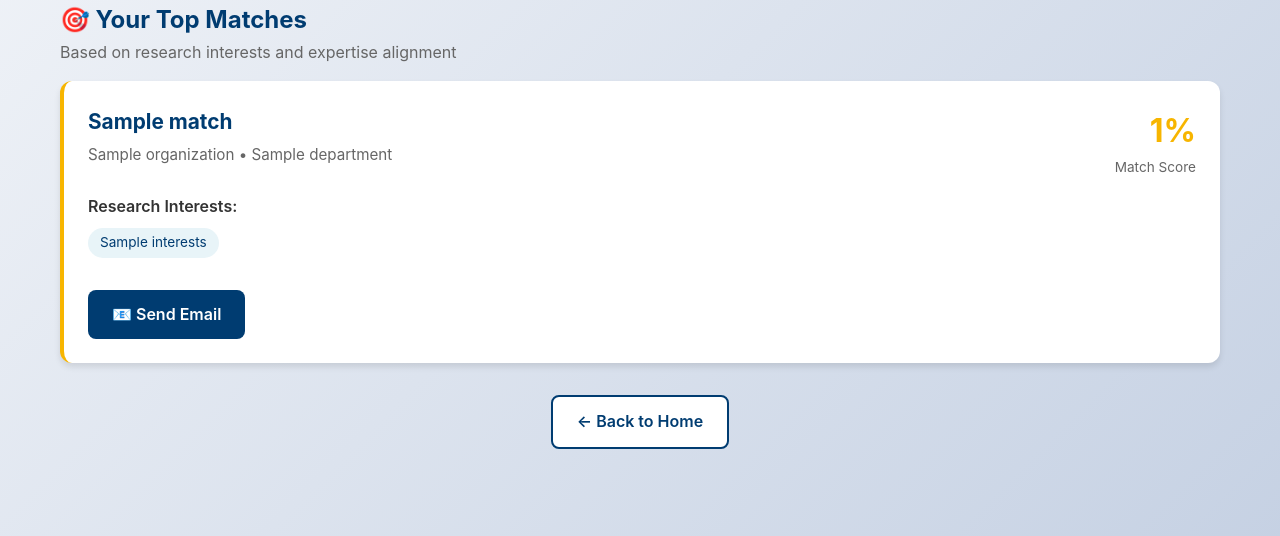
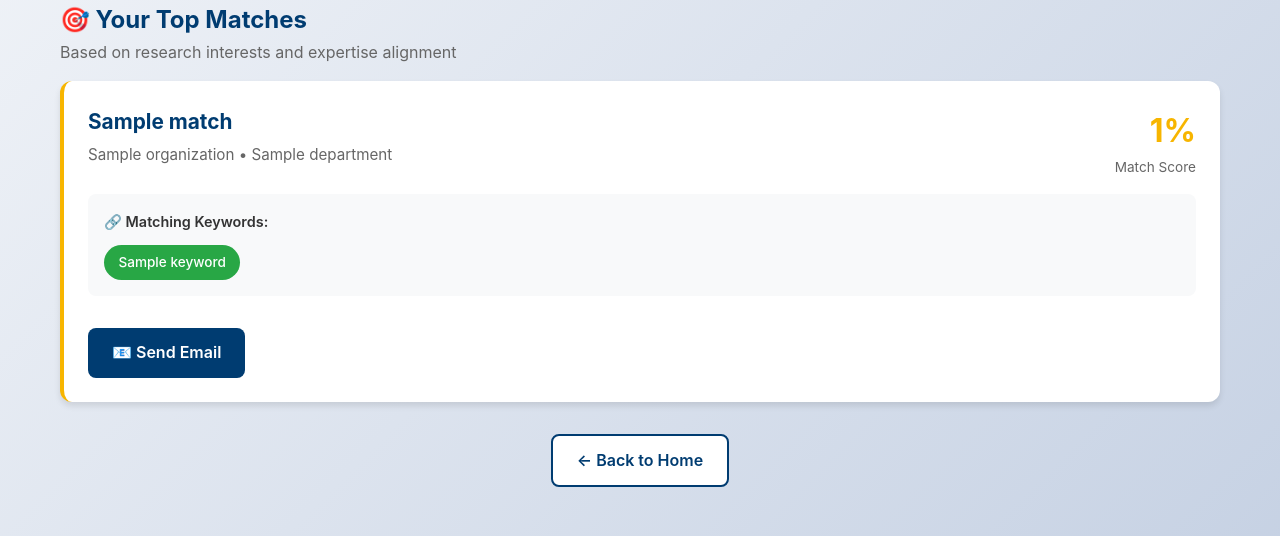
Before and after one commit to Sakr2957/academiamatch, a Flask app: template templates/matches.html in a window 1280 px wide. Shown: the part 346-882 px from the top of the page. Run offline with Flask 3, Linux system fonts and the light colour scheme; the template is opened without the code that fills it: most values are stand-ins (such as "Sample title", 1, 10 or a date in 2020).

Commit message:
Add matching keywords display with green badges in search results

```diff
--- a/templates/matches.html
+++ b/templates/matches.html
@@ -101,6 +101,30 @@
         font-size: 0.85rem;
     }
 
+    .keyword-badge {
+        background: #28a745;
+        color: white;
+        padding: 0.4rem 0.9rem;
+        border-radius: 20px;
+        font-size: 0.85rem;
+        font-weight: 500;
+        display: inline-block;
+    }
+
+    .keywords-section {
+        margin: 1rem 0;
+        padding: 1rem;
+        background: #f8f9fa;
+        border-radius: 8px;
+    }
+
+    .keywords-label {
+        font-weight: 600;
+        color: #333;
+        margin-bottom: 0.75rem;
+        font-size: 0.9rem;
+    }
+
     .email-btn {
         display: inline-flex;
         align-items: center;
@@ -156,12 +180,12 @@
             </div>
         </div>
 
-        {% if match.interests %}
-        <div class="match-interests">
-            <div class="interests-label">Research Interests:</div>
+        {% if match.matching_keywords %}
+        <div class="keywords-section">
+            <div class="keywords-label">🔗 Matching Keywords:</div>
             <div class="interests-tags">
-                {% for interest in match.interests.split(',')[:5] %}
-                <span class="tag">{{ interest.strip() }}</span>
+                {% for keyword in match.matching_keywords %}
+                <span class="keyword-badge">{{ keyword }}</span>
                 {% endfor %}
             </div>
         </div>
```
Also changed, not shown: matching.py (+58 -0 lines).
